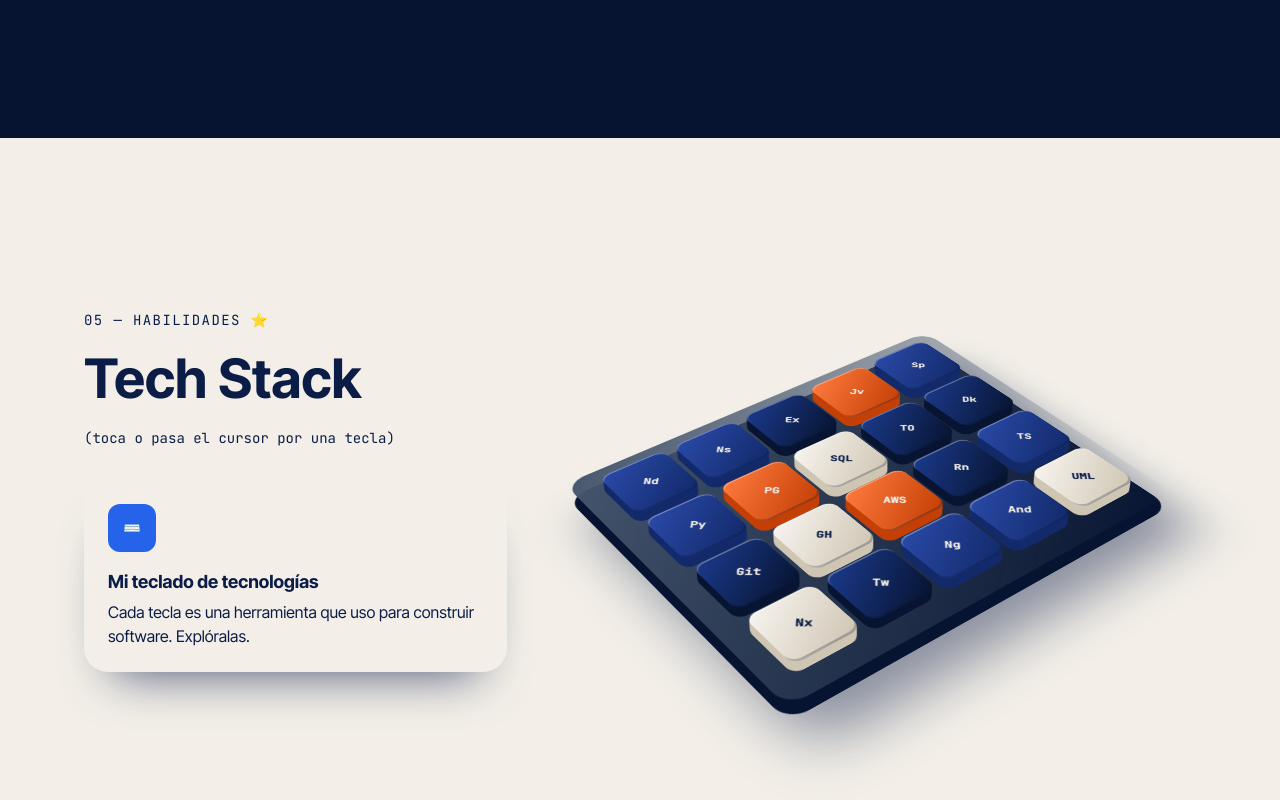
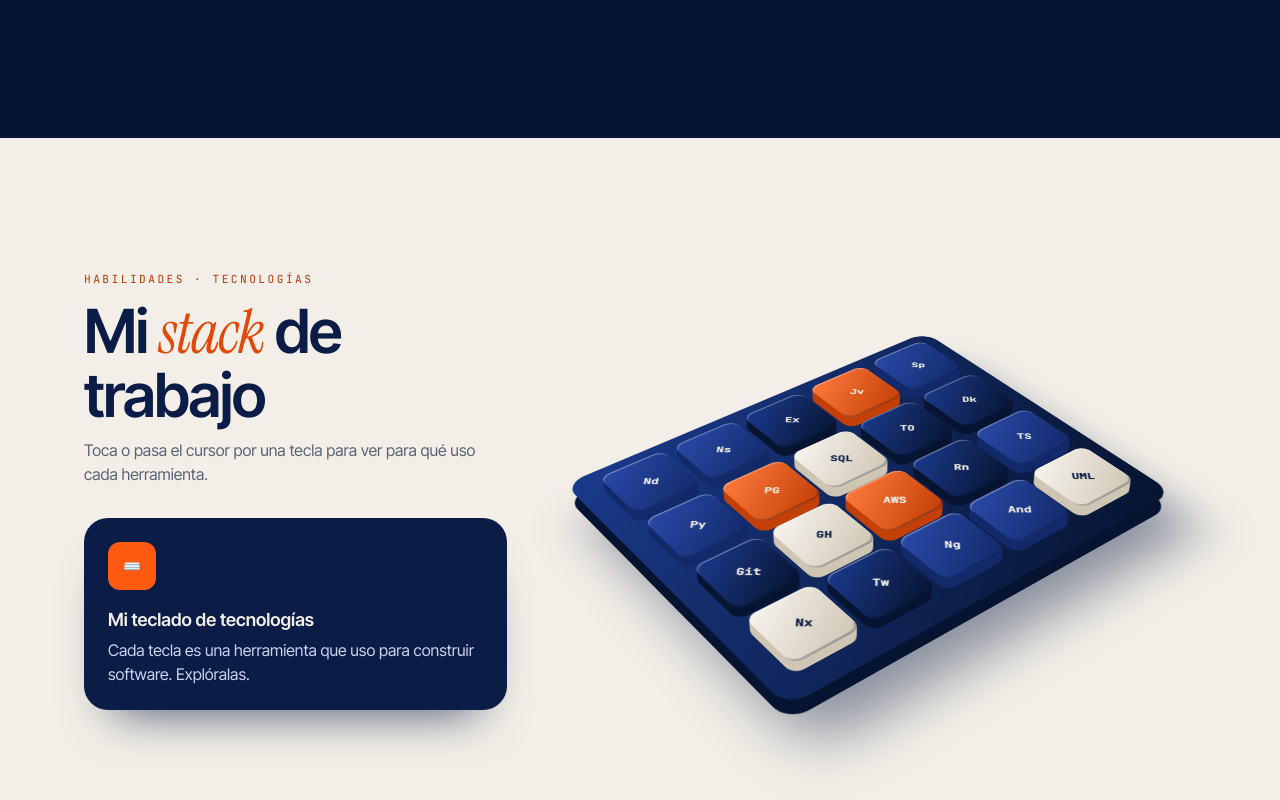
Before and after one commit to LeiderCadena2110/My_Portfolio, a Next.js app in the folder mi-portafolio/: page / in a window 1280 px wide. Shown: the part 6620-7420 px from the top of the page. Built offline with nearby package versions, Linux system fonts and the light colour scheme.

Commit message:
style(skills): teclado 3D con los colores de la nueva paleta

```diff
--- a/mi-portafolio/components/Skills.tsx
+++ b/mi-portafolio/components/Skills.tsx
@@ -4,7 +4,7 @@ import { useEffect, useRef, useState } from "react";
 import { stackKeys } from "@/data/skills";
 
 /* =============================================================================
-   ⭐ SECCIÓN ADICIONAL: HABILIDADES
+   ⭐ SECCIÓN ADICIONAL 1: HABILIDADES
    Teclado 3D hecho con CSS: cada tecla es una tecnología. Al pasar el cursor
    o tocarla se hunde y muestra su descripción en el panel.
    ============================================================================= */
@@ -31,22 +31,22 @@ export default function Skills() {
   }, []);
 
   const current = selected !== null ? stackKeys[selected] : null;
-  const sideColor: Record<string, string> = { blue: "#1d4ed8", green: "#047857", amber: "#b45309", slate: "#1e293b", light: "#94a3b8" };
+  const sideColor: Record<string, string> = { sapphire: "#1b3a8c", deep: "#071431", pearl: "#8a7f6c", ember: "#c43f05" };
 
   return (
-    <section id="habilidades" className="overflow-hidden bg-gradient-to-b from-brand-soft to-ice py-24 sm:py-32">
+    <section id="habilidades" data-theme="light" className="overflow-hidden bg-pearl py-24 sm:py-32">
       <div className="mx-auto grid max-w-6xl items-center gap-8 px-5 lg:grid-cols-[.9fr_1.4fr]">
         <div className="text-center lg:text-left">
-          <p className="reveal font-mono text-sm tracking-widest text-mint-dark uppercase">05 — Habilidades ⭐</p>
-          <h2 className="reveal mt-2 font-display text-[clamp(1.9rem,4.5vw,3.4rem)] font-bold text-ink">Tech <span className="text-brand">Stack</span></h2>
-          <p className="reveal mt-2 mb-8 font-mono text-sm text-dim">(toca o pasa el cursor por una tecla)</p>
+          <p className="reveal kicker text-ember-700">Habilidades · Tecnologías</p>
+          <h2 className="reveal mt-3 font-display text-[clamp(2.2rem,5vw,3.8rem)] leading-[1.02] font-semibold tracking-tight text-sapphire-900">Mi <em className="font-serif font-normal text-ember-600 italic">stack</em> de trabajo</h2>
+          <p className="reveal mt-3 mb-8 text-stone">Toca o pasa el cursor por una tecla para ver para qué uso cada herramienta.</p>
 
-          <div key={panelKey} className="reveal panel-in mx-auto min-h-[190px] max-w-lg rounded-3xl bg-ink p-6 text-left shadow-[0_30px_50px_-30px_rgba(23,37,84,.8)]" aria-live="polite">
-            <span className="mb-4 inline-grid h-12 min-w-12 place-items-center rounded-xl px-2 font-mono text-sm font-bold text-snow" style={{ background: current ? sideColor[current.color] : "#2563eb" }}>
+          <div key={panelKey} className="reveal panel-in mx-auto min-h-[190px] max-w-lg rounded-3xl bg-sapphire-900 p-6 text-left shadow-[0_30px_50px_-30px_rgba(11,29,71,.8)]" aria-live="polite">
+            <span className="mb-4 inline-grid h-12 min-w-12 place-items-center rounded-xl px-2 font-mono text-sm font-bold text-pearl" style={{ background: current ? sideColor[current.color] : "#ff5a12" }}>
               {current ? current.label : "⌨️"}
             </span>
-            <h3 className="font-display text-lg font-bold text-snow">{current ? current.name : "Mi teclado de tecnologías"}</h3>
-            <p className="mt-1 text-haze">{current ? current.description : "Cada tecla es una herramienta que uso para construir software. Explóralas."}</p>
+            <h3 className="font-display text-lg font-semibold text-pearl">{current ? current.name : "Mi teclado de tecnologías"}</h3>
+            <p className="mt-1 text-sapphire-200">{current ? current.description : "Cada tecla es una herramienta que uso para construir software. Explóralas."}</p>
           </div>
         </div>
 
@@ -55,7 +55,7 @@ export default function Skills() {
             ref={board}
             role="group"
             aria-label="Tecnologías"
-            className="keyboard relative grid grid-cols-[repeat(5,var(--key))] gap-[var(--gap)] rounded-[22px] bg-gradient-to-br from-slate-600 to-ink p-[calc(var(--gap)*2.2)] max-[480px]:[--gap:6px] max-[480px]:[--key:44px]"
+            className="keyboard relative grid grid-cols-[repeat(5,var(--key))] gap-[var(--gap)] rounded-[22px] bg-gradient-to-br from-sapphire-700 to-sapphire-950 p-[calc(var(--gap)*2.2)] max-[480px]:[--gap:6px] max-[480px]:[--key:44px]"
           >
             {stackKeys.map((k, i) => (
               <button
```
